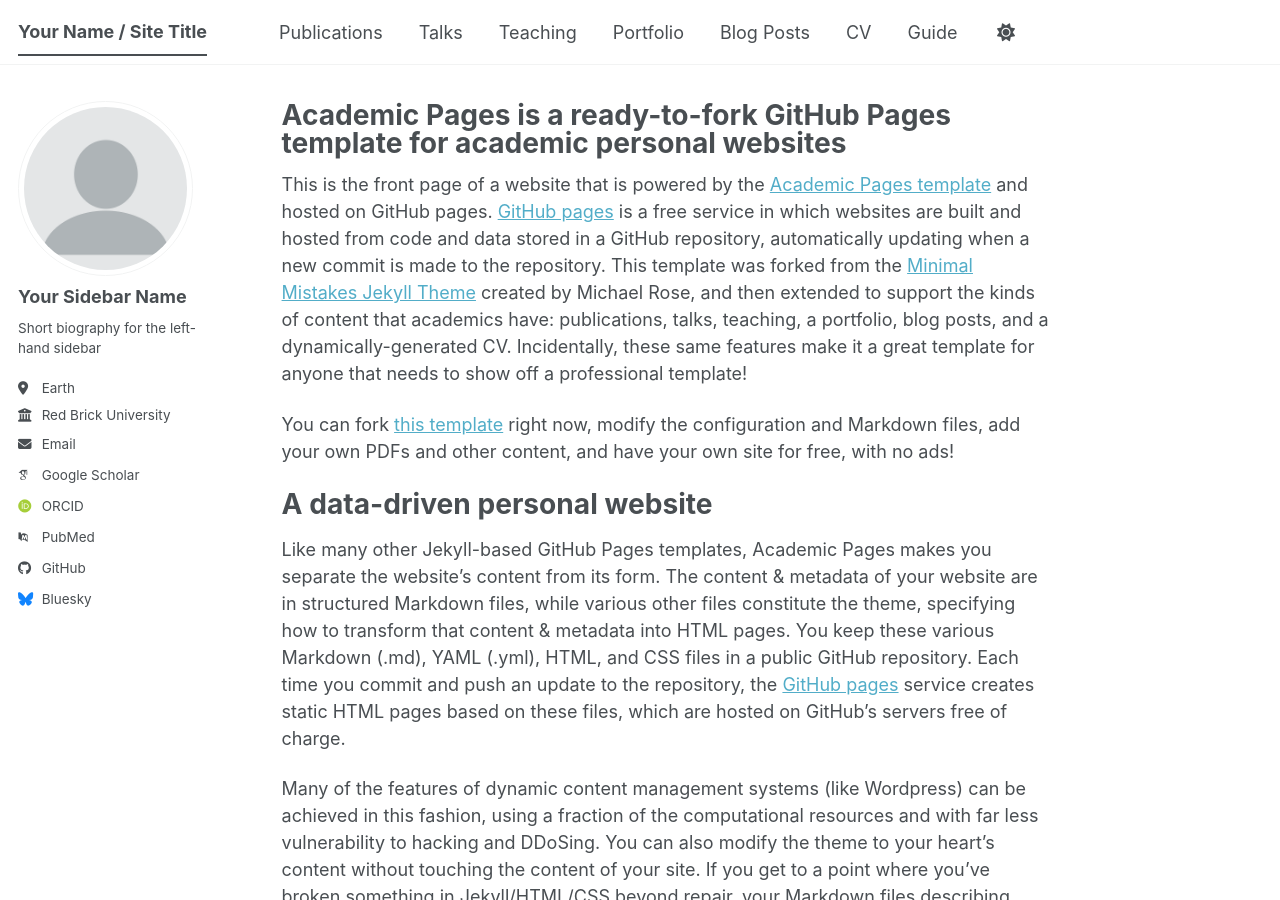
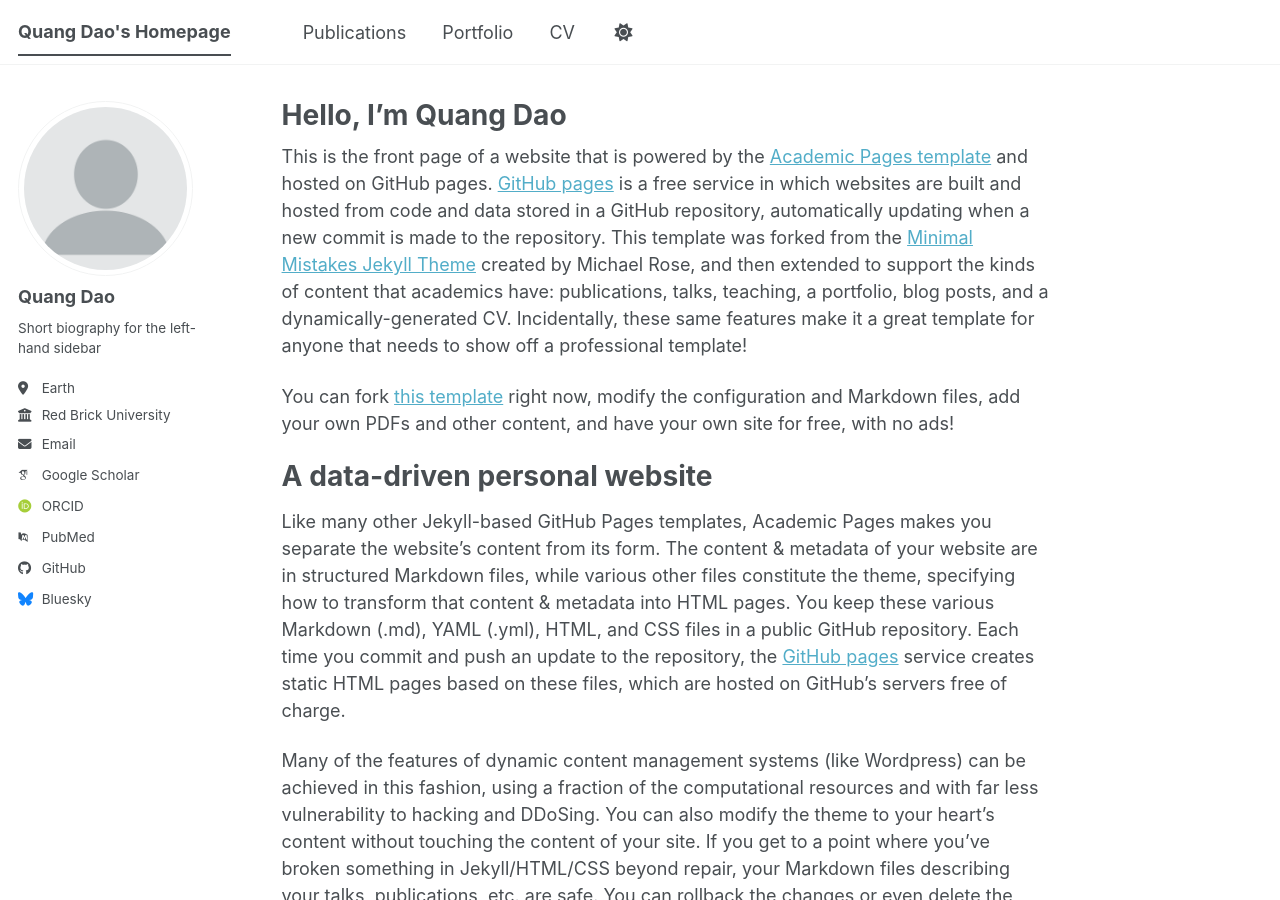
Before and after one commit to minhquang0701/minhquang0701.github.io, a Jekyll site: the page built from _pages/about.md, in a window 1280 px wide and 900 px high. Built offline with Jekyll 4.4.1, drawn with Linux system fonts in a browser that asks for light colours; some web fonts are replaced; a script bundle is joined from its source files by our own code; library files that are not in the unit come from our copies; some of the changed text lies outside the part shown.

Commit message:
A few first update for porfolio

```diff
--- a/_config.yml
+++ b/_config.yml
@@ -9,14 +9,14 @@
 # Basic Site Settings
 locale                   : "en-US"
 site_theme               : "default" # The available themes options are "default", "air", "sunrise", "mint", "dirt" and "contrast"
-title                    : "Your Name / Site Title"
+title                    : "Quang Dao's Homepage"
 title_separator          : "-"
-name                     : &name "Your Name"
-description              : &description "Your Name's academic portfolio"   # Update this with a general description of your site, this is the default if not overridden by a page
-url                      : https://academicpages.github.io # The base hostname & protocol for your site e.g. "https://[your GitHub username].github.io",
+name                     : &name "Quang Dao"
+description              : &description "I am an junior undergraduate student at Rose-Hulman Institute of Technology."   # Update this with a general description of your site, this is the default if not overridden by a page
+url                      : https://quangdao.github.io # The base hostname & protocol for your site e.g. "https://[your GitHub username].github.io",
                                                            # or if you already have some other page hosted on Github then use "https://[your GitHub username].github.io/[Your Repo Name]"
 baseurl                  : "" # the subpath of your site, e.g. "/blog"
-repository               : "academicpages/academicpages.github.io"
+repository               : "minhquang0701/quangdao.github.io"
 
 # Site Author - The following control what appear as part of the author content on the side bar.
 #               If a field is blank the icon and link will not appear, otherwise it will be shown.
@@ -24,13 +24,13 @@
 author:
   # Biographic information
   avatar           : "profile.png"
-  name             : "Your Sidebar Name"
+  name             : "Quang Dao"
   pronouns         : # example: "she/her"
   bio              : "Short biography for the left-hand sidebar"
   location         : "Earth"
   employer         : "Red Brick University"
   uri              : # URL
-  email            : "none@example.org"
+  email            : "daoqm@rose-hulman.edu"
 
   # Academic websites
   academia         : # URL
--- a/_pages/about.md
+++ b/_pages/about.md
@@ -1,6 +1,6 @@
 ---
 permalink: /
-title: "Academic Pages is a ready-to-fork GitHub Pages template for academic personal websites"
+title: "Hello, I'm Quang Dao"
 author_profile: true
 redirect_from:
   - /about/
```
Also changed, not shown: _data/navigation.yml (+8 -8 lines).
